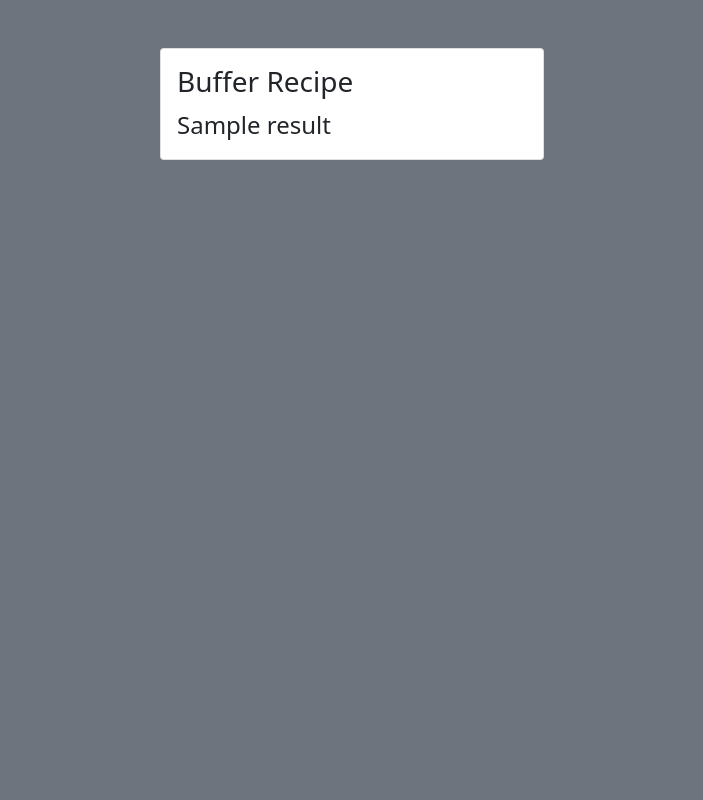
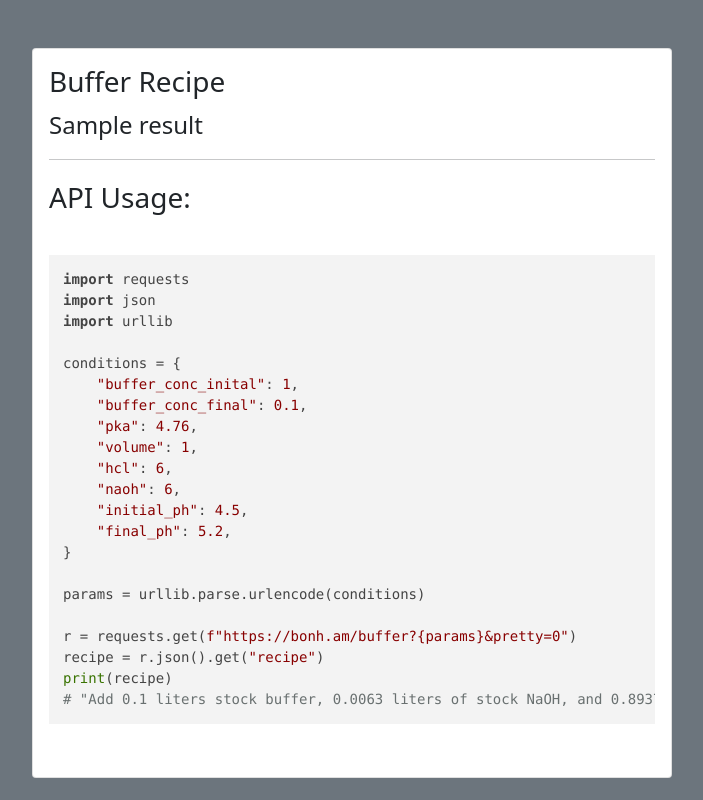
Before and after one commit to Paradoxdruid/quickapi, a Flask app: template quickapi/templates/buffer.html in a window 1280 px wide. Shown: the whole page, without its empty margins (288-991 px from the left). Run offline with Flask 3, Linux system fonts and the light colour scheme; the template is opened without the code that fills it: most values are stand-ins (such as "Sample title", 1, 10 or a date in 2020).

Commit message:
added buffer api usage

```diff
--- a/quickapi/templates/buffer.html
+++ b/quickapi/templates/buffer.html
@@ -8,16 +8,44 @@
       href="https://cdn.jsdelivr.net/npm/bootstrap@5.0.2/dist/css/bootstrap.min.css"
       rel="stylesheet"
     />
+    <link rel="stylesheet" href="https://unpkg.com/@highlightjs/cdn-assets@11.7.0/styles/default.min.css" />
   </head>
   <body class="bg-secondary">
-    <div class="card mx-auto mt-5" style="width: 24rem">
+    <div class="card mx-auto mt-5" style="width: 40rem">
       <div class="card-body">
         <h5 class="card-title fs-3">Buffer Recipe</h5>
         <p class="card-text fs-4">{{ result}}</p>
+        <hr />
+          <p class="card-text fs-3">API Usage:</p>
+          <pre>
+            <code class="language-python">import requests
+import json
+import urllib
+
+conditions = {
+    "buffer_conc_inital": 1,
+    "buffer_conc_final": 0.1,
+    "pka": 4.76,
+    "volume": 1,
+    "hcl": 6,
+    "naoh": 6,
+    "initial_ph": 4.5,
+    "final_ph": 5.2,
+}
+
+params = urllib.parse.urlencode(conditions)
+
+r = requests.get(f"https://bonh.am/buffer?{params}&pretty=0")
+recipe = r.json().get("recipe")
+print(recipe)
+# "Add 0.1 liters stock buffer, 0.0063 liters of stock NaOH, and 0.8937 liters of water."</code>
+</pre>
       </div>
 
 
     <!-- Bootstrap Javascripts -->
     <script src="https://cdn.jsdelivr.net/npm/bootstrap@5.0.2/dist/js/bootstrap.bundle.min.js"></script>
+    <script src="https://unpkg.com/@highlightjs/cdn-assets@11.7.0/highlight.min.js"></script>
+    <script>hljs.highlightAll();</script>
   </body>
 </html>
```
